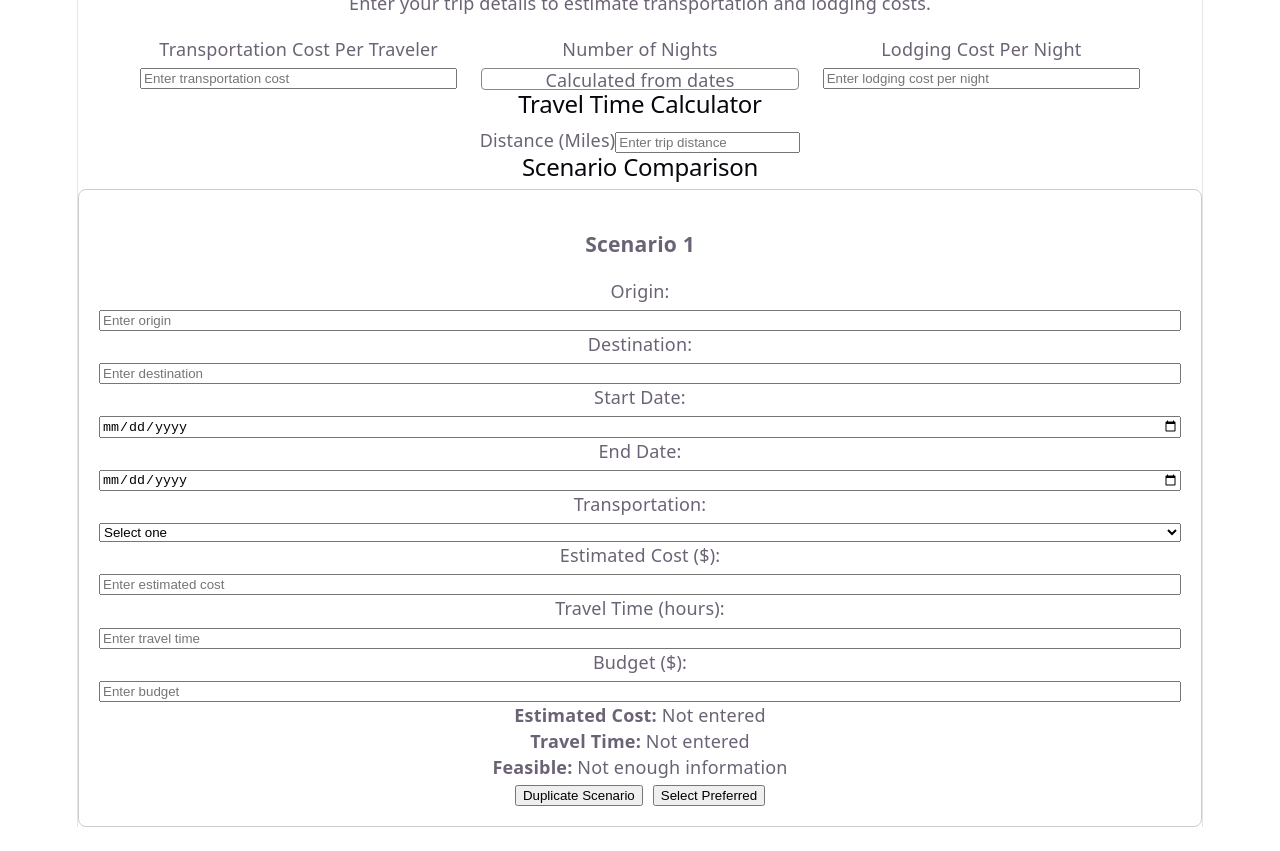
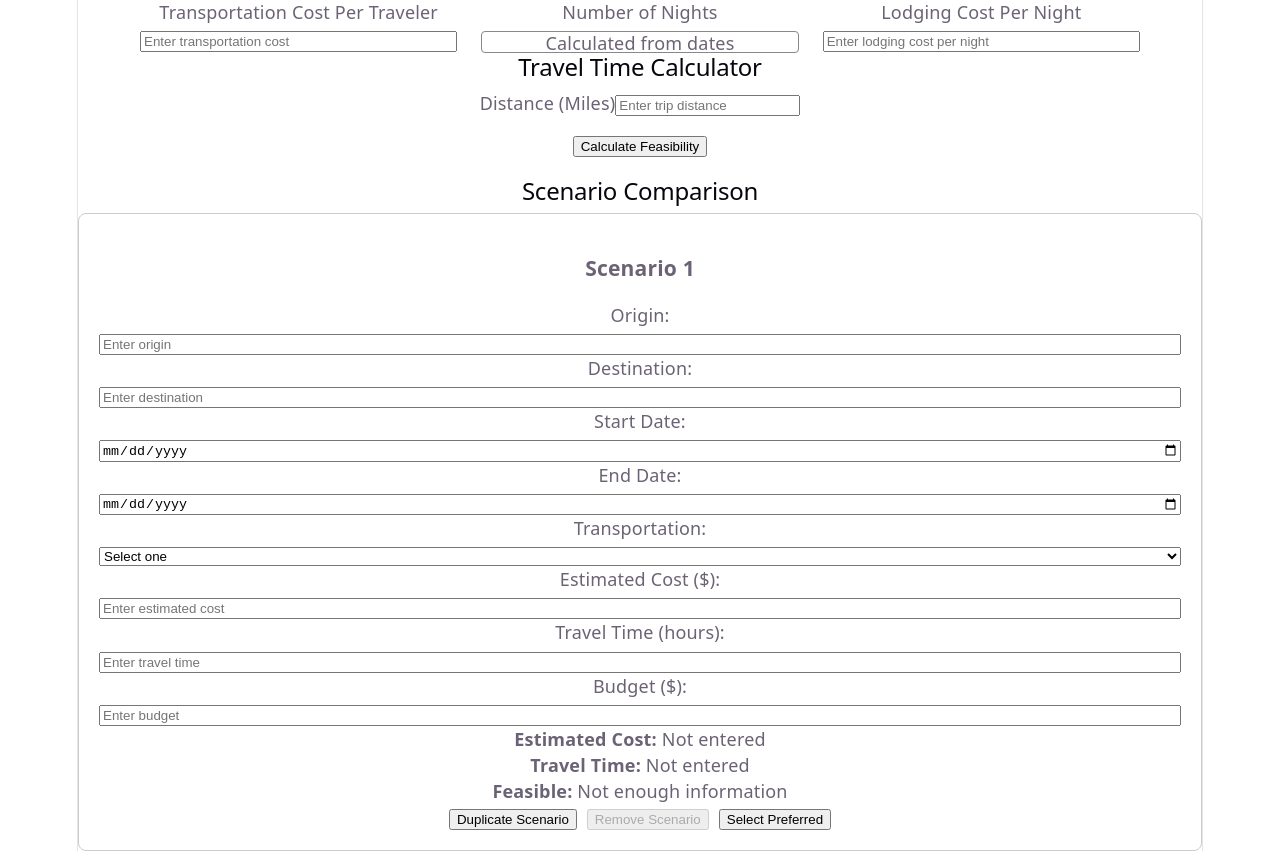
Before and after one commit to gfacey13/trip-feasibility-simulator, a React app in the folder frontend/: page / in a window 1280 px wide. Shown: the part 440-1291 px from the top of the page. Before the commit the page ends 1267 px from the top, so only its background shows below. Built offline with nearby package versions, Linux system fonts and the light colour scheme; the HTML template or start-up script is replaced by a standard one.

Commit message:
Integrate trip feasibility calculator and scenario comparison

```diff
--- a/frontend/src/App.css
+++ b/frontend/src/App.css
@@ -278,3 +278,9 @@
   border-radius: 4px;
   line-height: 22px;
 }
+
+.calculate-button-container {
+  display: flex;
+  justify-content: center;
+  margin: 20px 0;
+}
--- a/frontend/src/App.jsx
+++ b/frontend/src/App.jsx
@@ -9,6 +9,8 @@ function App() {
 
   const [transportationCost, setTransportationCost] = useState("");
   const [lodgingCost, setLodgingCost] = useState("");
+  const [showResults, setShowResults] = useState(false);
+  const [distance, setDistance] = useState("");
 
   const [tripForm, setTripForm] = useState({
   origin: "",
@@ -38,7 +40,16 @@ const nights =
     : 0;
 
   const hasInvalidInput =
+    distance === "" ||
+    Number(distance) <= 0 ||
     tripForm.travelers === "" ||
+    tripForm.origin.trim() === "" ||
+    tripForm.destination.trim() === "" ||
+    tripForm.startDate === "" ||
+    tripForm.endDate === "" ||
+    tripForm.budget === "" ||
+    Number(tripForm.budget) <= 0 ||
+    tripForm.transportation === "" ||
     transportationCost === "" ||
     nights === 0 ||
     lodgingCost === "" ||
@@ -64,12 +75,29 @@ const nights =
 
   const estimatedTotal = transportationTotal + lodgingTotal;
 
+  const speeds = {
+  car: 60,
+  bus: 45,
+  train: 80,
+  plane: 500,
+};
+
+const estimatedTravelTime =
+  Number(distance) > 0 && speeds[tripForm.transportation]
+    ? (Number(distance) / speeds[tripForm.transportation]).toFixed(1)
+    : null;
+
 
   return (
     <main>
       <h1>Trip Feasibility Simulator</h1>
 
-      <TripInputForm onFormChange={setTripForm} />
+      <TripInputForm
+        onFormChange={(updatedForm) => {
+          setTripForm(updatedForm);
+          setShowResults(false);
+        }}
+      />
 
       <p>Enter your trip details to estimate transportation and lodging costs.</p>
 
@@ -84,8 +112,12 @@ const nights =
             min="0"
             placeholder="Enter transportation cost"
             value={transportationCost}
-            onChange={(event) => setTransportationCost(event.target.value)}
+            onChange={(event) => {
+              setTransportationCost(event.target.value);
+              setShowResults(false);
+            }}
           />
+
         </div>
 
         <div className="form-group">
@@ -105,32 +137,66 @@ const nights =
             min="0"
             placeholder="Enter lodging cost per night"
             value={lodgingCost}
-            onChange={(event) => setLodgingCost(event.target.value)}
+            onChange={(event) => {
+              setLodgingCost(event.target.value);
+              setShowResults(false);
+            }}
           />
         </div>
       </div>
-      {allFieldsFilled && hasInvalidInput && !invalidDates && (
+
+      {showResults && hasInvalidInput && !invalidDates && (
         <p className ="error-message">
-          Please enter valid trip cost information.</p>
+            Please complete all required trip details and enter valid costs.
+        </p>
       )}
 
-      {!hasInvalidInput && (
-        <>
-          <h2>Estimated Cost</h2>
-          <p>Transportation: ${transportationTotal}</p>
-          <p>Lodging: ${lodgingTotal}</p>
-          <p>Total Estimated Cost: ${estimatedTotal}</p>
-        </>
-      )}
+
       {invalidDates && (
         <p className="error-message">
           End date must be after start date.
         </p>
       )}
 
-      <TravelTime transportation={tripForm.transportation} />
+      <TravelTime
+        transportation={tripForm.transportation}
+        onDistanceChange={(newDistance) => {
+          setDistance(newDistance);
+          setShowResults(false);
+        }}
+        showResults={showResults}
+      />
+      <div className="calculate-button-container">
+        <button
+          type="button"
+          onClick={() => setShowResults(true)}
+        >
+          Calculate Feasibility
+        </button>
+      </div>
 
-      <ScenarioComparison />
+      {showResults && !hasInvalidInput && (
+        <>
+          <h2>Trip Feasibility Results</h2>
+          <p>Transportation: ${transportationTotal}</p>
+          <p>Lodging: ${lodgingTotal}</p>
+          <p>Total Estimated Cost: ${estimatedTotal}</p>
+          <p>Estimated Travel Time: {estimatedTravelTime} hours</p>
+          <p>
+            <strong>Feasible:</strong>{" "}
+            {estimatedTotal <= Number(tripForm.budget) ? "Yes" : "No"}
+          </p>
+        </>
+      )}
+
+      <ScenarioComparison
+        tripForm={tripForm}
+        estimatedTotal={estimatedTotal}
+        estimatedTravelTime={estimatedTravelTime}
+        showResults={showResults}
+        hasInvalidInput={hasInvalidInput}
+      />
+
     </main>
   )
 }
--- a/frontend/src/ScenarioComparison.jsx
+++ b/frontend/src/ScenarioComparison.jsx
@@ -1,6 +1,12 @@
-import { useState } from "react";
+import { useState, useEffect } from "react";
 
-function ScenarioComparison() {
+function ScenarioComparison({
+  tripForm,
+  estimatedTotal,
+  estimatedTravelTime,
+  showResults,
+  hasInvalidInput,
+}) {
   const [scenarios, setScenarios] = useState([
     {
       id: 1,
@@ -16,7 +22,33 @@ function ScenarioComparison() {
   ]);
 
   const [preferredScenario, setPreferredScenario] = useState(null);
-  const [savedScenario, setSavedScenario] = useState(null);
+  const [savedScenario, setSavedScenario] = useState(() => {
+    const storedScenario = localStorage.getItem("savedPreferredScenario");
+
+    return storedScenario ? JSON.parse(storedScenario) : null;
+  });
+
+useEffect(() => {
+  if (!showResults || hasInvalidInput) return;
+
+  setScenarios((currentScenarios) =>
+    currentScenarios.map((scenario) =>
+      scenario.id === 1
+        ? {
+            ...scenario,
+            origin: tripForm.origin,
+            destination: tripForm.destination,
+            startDate: tripForm.startDate,
+            endDate: tripForm.endDate,
+            transportation: tripForm.transportation,
+            cost: String(estimatedTotal),
+            travelTime: String(estimatedTravelTime),
+            budget: tripForm.budget,
+          }
+        : scenario
+    )
+  );
+}, [showResults, hasInvalidInput, tripForm, estimatedTotal, estimatedTravelTime]);
 
   const updateScenario = (id, field, value) => {
     const updatedScenarios = scenarios.map((scenario) =>
@@ -41,8 +73,27 @@ function ScenarioComparison() {
     setScenarios([...scenarios, newScenario]);
   };
 
+  const removeScenario = (id) => {
+    if (scenarios.length === 1) {
+      return;
+    }
+
+    setScenarios((currentScenarios) =>
+      currentScenarios.filter((scenario) => scenario.id !== id)
+    );
+
+    if (preferredScenario === id) {
+      setPreferredScenario(null);
+    }
+  };
+
   const selectPreferred = (id) => {
     setPreferredScenario(id);
+    setSavedScenario(null);
+  };
+
+  const deleteSavedScenario = () => {
+    localStorage.removeItem("savedPreferredScenario");
     setSavedScenario(null);
   };
 
@@ -53,6 +104,15 @@ function ScenarioComparison() {
 
     const selectedScenario = scenarios.find(
       (scenario) => scenario.id === preferredScenario
+    );
+
+    if (!selectedScenario) {
+      return;
+    }
+
+    localStorage.setItem(
+      "savedPreferredScenario",
+      JSON.stringify(selectedScenario)
     );
 
     setSavedScenario(selectedScenario);
@@ -192,10 +252,10 @@ function ScenarioComparison() {
                 }
               >
                 <option value="">Select one</option>
-                <option value="Car">Car</option>
-                <option value="Bus">Bus</option>
-                <option value="Train">Train</option>
-                <option value="Plane">Plane</option>
+                <option value="car">Car</option>
+                <option value="bus">Bus</option>
+                <option value="train">Train</option>
+                <option value="plane">Plane</option>
               </select>
             </div>
 
@@ -289,6 +349,13 @@ function ScenarioComparison() {
             >
               Duplicate Scenario
             </button>
+            <button
+              onClick={() => removeScenario(scenario.id)}
+              disabled={scenarios.length === 1}
+              style={{ marginLeft: "10px" }}
+            >
+              Remove Scenario
+            </button>
 
             <button
               onClick={() => selectPreferred(scenario.id)}
@@ -323,10 +390,22 @@ function ScenarioComparison() {
       )}
 
       {savedScenario && (
-        <p>
-          Scenario has been saved as your preferred scenario.
-        </p>
+        <div className="saved-scenario">
+          <h3>Saved Preferred Scenario</h3>
+          <p>
+            {savedScenario.origin} to {savedScenario.destination}
+          </p>
+          <p>Estimated Cost: ${savedScenario.cost}</p>
+          <p>Travel Time: {savedScenario.travelTime} hours</p>
+          <button
+            type="button"
+            onClick={deleteSavedScenario}
+          >
+            Delete Saved Scenario
+          </button>
+        </div>
       )}
+
     </div>
   );
 }
--- a/frontend/src/TravelTime.jsx
+++ b/frontend/src/TravelTime.jsx
@@ -1,6 +1,6 @@
 import { useState } from "react";
 
-function TravelTime( { transportation } ) {
+function TravelTime({ transportation, onDistanceChange, showResults }) {
   const [distance, setDistance] = useState("");
 
   const speeds = {
@@ -30,9 +30,11 @@ function TravelTime( { transportation } ) {
         min="1"
         placeholder="Enter trip distance"
         value={distance}
-        onChange={(event) =>
-          setDistance(event.target.value)
-        }
+        onChange={(event) =>{
+          const newDistance = event.target.value;
+          setDistance(newDistance);
+          onDistanceChange?.(newDistance);
+        }}
       />
 
 
@@ -42,19 +44,6 @@ function TravelTime( { transportation } ) {
         </p>
       )}
 
-      {travelTime && (
-        <>
-          <p>
-            Estimated Travel Time:
-            {" "}
-            {travelTime}
-            {" "}
-            hours
-          </p>
-
-
-        </>
-      )}
     </>
   );
 }
--- a/frontend/src/TripInputForm.jsx
+++ b/frontend/src/TripInputForm.jsx
@@ -91,9 +91,7 @@ function TripInputForm({ onFormChange }) {
         </select>
       </div>
 
-      <div className="form-group">
-        <button onClick={handleSubmit}>Submit</button>
-      </div>
+
     </div>
   );
 }
```
